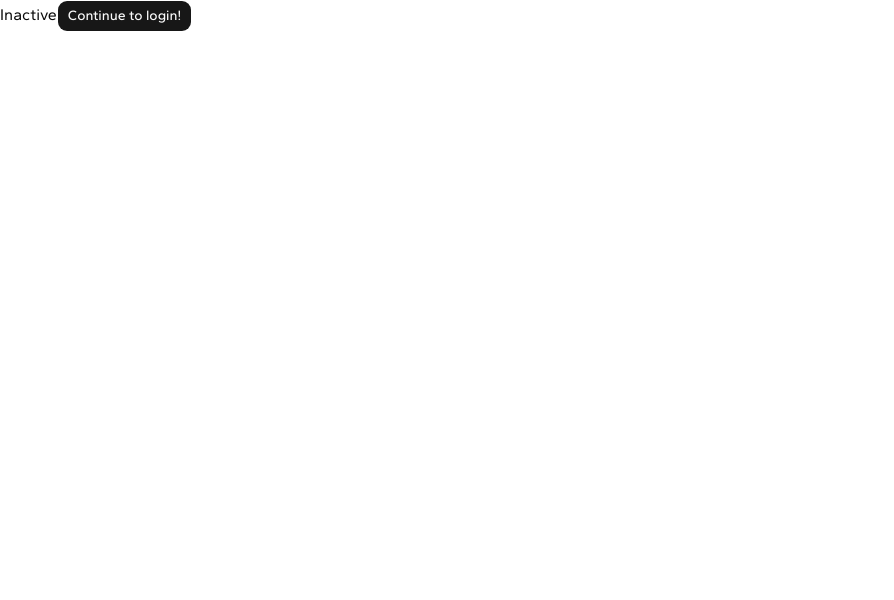
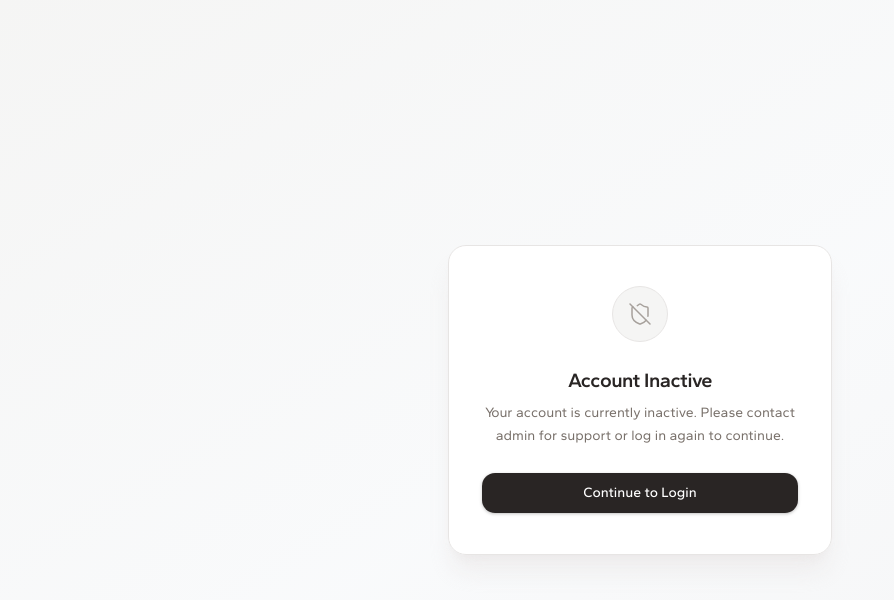
Before and after one commit to Hal0-hal0/saktra, a Next.js app: page /inactive in a window 1280 px wide. Shown: the top 600 px of the page, without its empty margins (0-894 px from the left). Built offline with nearby package versions, Linux system fonts and the light colour scheme; no server answers.

Commit message:
Add inactive page UI

```diff
--- a/app/inactive/page.tsx
+++ b/app/inactive/page.tsx
@@ -3,6 +3,7 @@
 import { useRouter } from 'next/navigation'
 import { Button } from '@/components/ui/button'
 import { supabase } from '@/lib/supabase/supabase-client'
+import { ShieldOff } from 'lucide-react'
 
 const Inactive = () => {
     const router = useRouter()
@@ -13,13 +14,41 @@
     }
 
   return (
-    <div>
-        Inactive
-        <Button onClick={loginPage}>Continue to login!</Button>
-    </div>
+    <main className="min-h-screen flex items-center justify-center bg-gradient-to-br from-stone-100 via-gray-50 to-zinc-100 px-4">
+      <div className="w-full max-w-sm bg-white/90 backdrop-blur-sm border border-stone-200 rounded-2xl shadow-xl shadow-stone-200/60 px-8 py-10 flex flex-col items-center text-center gap-6 animate-in fade-in slide-in-from-bottom-4 duration-700 ease-out">
 
+        {/* Icon */}
+        <div className="flex items-center justify-center w-14 h-14 rounded-full bg-stone-100 border border-stone-200">
+          <ShieldOff
+            className="w-6 h-6 text-stone-400"
+            strokeWidth={1.5}
+            aria-hidden="true"
+          />
+        </div>
 
+        {/* Text */}
+        <div className="flex flex-col gap-2">
+          <h1 className="text-xl font-semibold tracking-tight text-stone-800">
+            Account Inactive
+          </h1>
+          <p className="text-sm text-stone-500 leading-relaxed">
+            Your account is currently inactive. Please contact admin for support or log in again to continue.
+          </p>
+        </div>
+
+        {/* CTA */}
+        <Button
+          onClick={loginPage}
+          className="w-full bg-stone-800 hover:bg-stone-700 active:bg-stone-900 text-white text-sm font-medium rounded-xl transition-all duration-200 ease-in-out shadow-sm hover:shadow-md py-5"
+          aria-label="Continue to login page"
+        >
+          Continue to Login
+        </Button>
+
+      </div>
+    </main>
   )
+
 }
 
 export default Inactive
```
